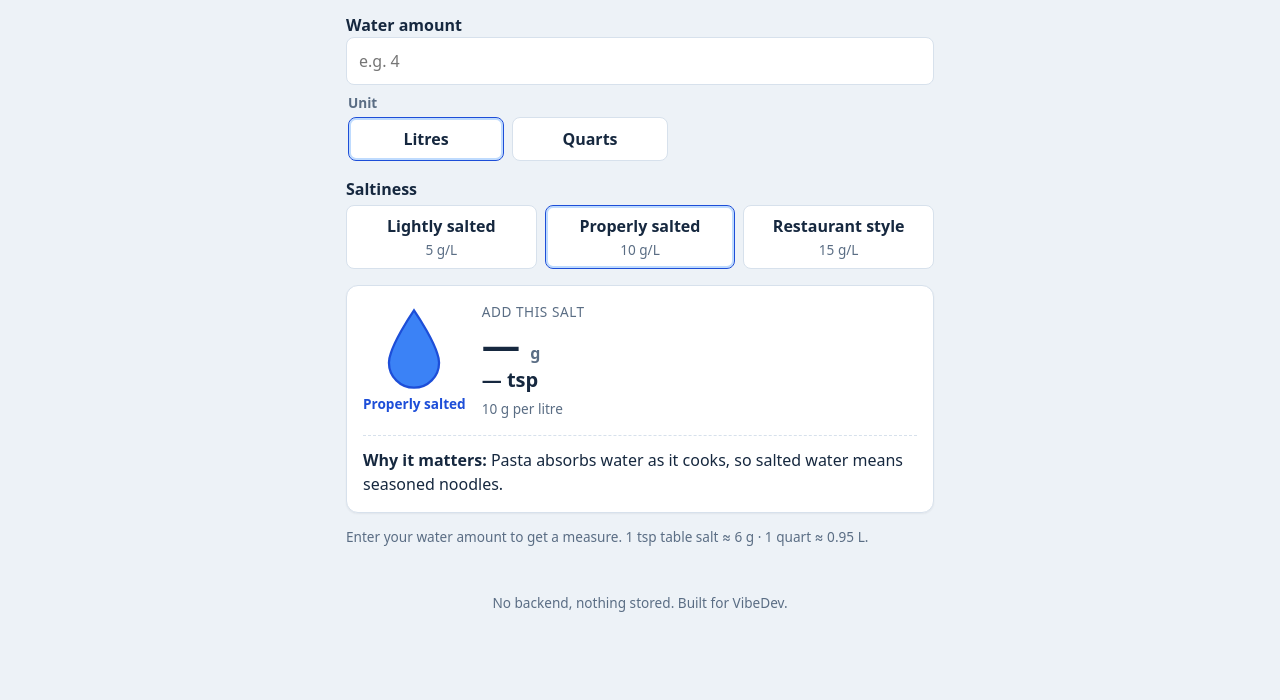
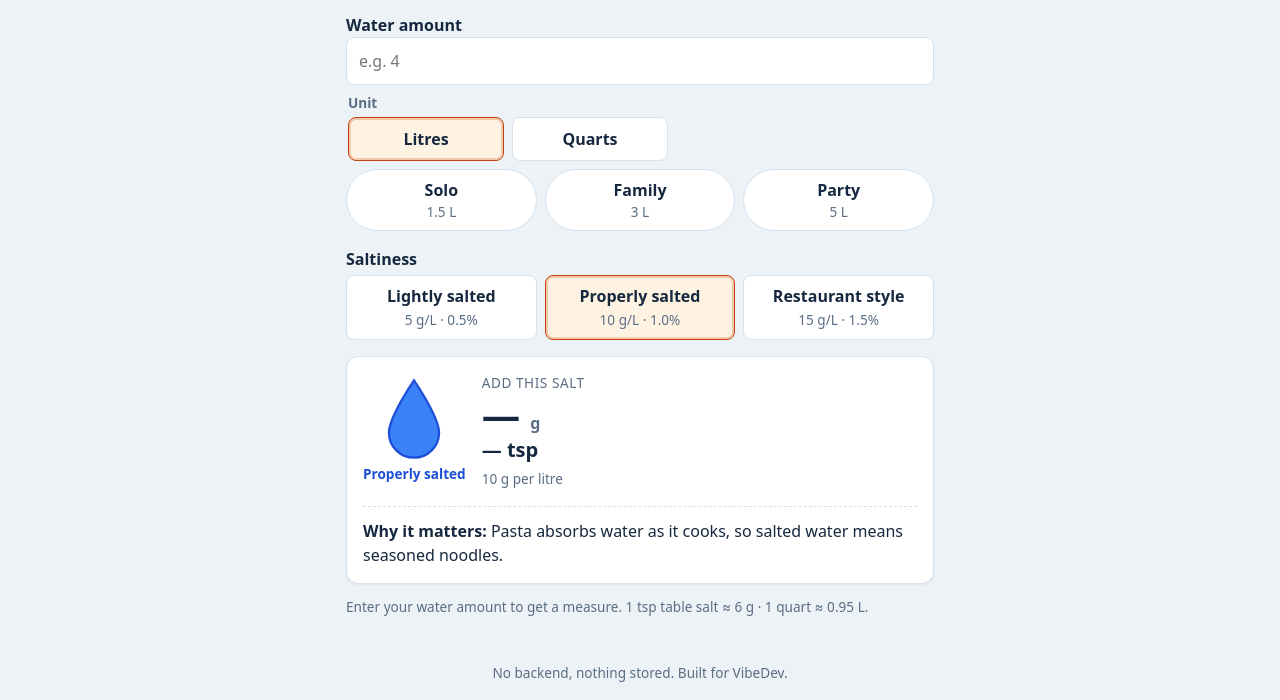
Before and after one commit to trefeon/pasta-water-salt-ratio-calculator, a plain HTML site: page index.html in a window 1280 px wide. Shown: the part 156-856 px from the top of the page. Before the commit the page ends 800 px from the top, so only its background shows below. Drawn offline with Linux system fonts and the light colour scheme.

Commit message:
ui: terracotta identity port, pot presets, salinity percent labels

```diff
--- a/app.js
+++ b/app.js
@@ -39,4 +39,9 @@ function update() {
 const form = document.querySelector("#calc");
 form.addEventListener("input", update);
 form.addEventListener("change", update);
+document.querySelectorAll(".presets button").forEach(b => b.addEventListener("click", () => {
+  const litres = Number(b.dataset.l);
+  water.value = val("unit") === "qt" ? String(Math.round(litres / QUART_TO_LITRE * 10) / 10) : String(litres);
+  update();
+}));
 update();
--- a/index.html
+++ b/index.html
@@ -25,13 +25,18 @@
 <label><input type="radio" name="unit" value="L" checked><span>Litres</span></label>
 <label><input type="radio" name="unit" value="qt"><span>Quarts</span></label>
 </fieldset>
+<div class="presets" role="group" aria-label="Pot presets">
+<button type="button" data-l="1.5">Solo<small>1.5 L</small></button>
+<button type="button" data-l="3">Family<small>3 L</small></button>
+<button type="button" data-l="5">Party<small>5 L</small></button>
+</div>
 </div>
 <fieldset class="field" id="levelSeg">
 <legend>Saltiness</legend>
 <div class="levels">
-<label><input type="radio" name="level" value="light"><span>Lightly salted<small>5 g/L</small></span></label>
-<label><input type="radio" name="level" value="classic" checked><span>Properly salted<small>10 g/L</small></span></label>
-<label><input type="radio" name="level" value="restaurant"><span>Restaurant style<small>15 g/L</small></span></label>
+<label><input type="radio" name="level" value="light"><span>Lightly salted<small>5 g/L · 0.5%</small></span></label>
+<label><input type="radio" name="level" value="classic" checked><span>Properly salted<small>10 g/L · 1.0%</small></span></label>
+<label><input type="radio" name="level" value="restaurant"><span>Restaurant style<small>15 g/L · 1.5%</small></span></label>
 </div>
 </fieldset>
 <p class="error" id="error" role="alert" hidden></p>
--- a/style.css
+++ b/style.css
@@ -1,5 +1,5 @@
 /* Tokens: sea-mist paper, deep-sea ink, salt-blue scale. */
-:root{--bg:#edf2f7;--surface:#fff;--ink:#16283f;--muted:#5a6d84;--line:#d7e1ec;--brand:#1d4ed8;--r:12px;--s1:4px;--s2:8px;--s3:12px;--s4:16px;--s5:24px;--fs-sm:.85rem;--fs:1rem;--fs-lg:1.25rem;--fs-xl:1.7rem;--lv1:#bfdbfe;--lv2:#3b82f6;--lv3:#1e3fae}
+:root{--bg:#edf2f7;--surface:#fff;--ink:#16283f;--muted:#5a6d84;--line:#d7e1ec;--brand:#1d4ed8;--terra:#c2410c;--amber:#fef3e2;--r:12px;--s1:4px;--s2:8px;--s3:12px;--s4:16px;--s5:24px;--fs-sm:.85rem;--fs:1rem;--fs-lg:1.25rem;--fs-xl:1.7rem;--lv1:#bfdbfe;--lv2:#3b82f6;--lv3:#1e3fae}
 *{box-sizing:border-box}
 body{margin:0;font:1rem/1.5 system-ui,-apple-system,"Segoe UI",Roboto,sans-serif;background:var(--bg);color:var(--ink)}
 .topbar{display:flex;align-items:baseline;gap:var(--s2);padding:var(--s3) var(--s4);background:var(--surface);border-bottom:1px solid var(--line)}
@@ -18,8 +18,14 @@ h1{font-family:Georgia,"Times New Roman",serif;font-size:var(--fs-xl);margin:0;l
 .seg input,.levels input{position:absolute;opacity:0;width:1px;height:1px}
 .seg span,.levels span{display:flex;flex-direction:column;align-items:center;gap:2px;min-height:44px;justify-content:center;padding:var(--s2);border:1px solid var(--line);border-radius:8px;background:var(--surface);font-weight:600}
 .seg small,.levels small{font-weight:400;color:var(--muted);font-size:var(--fs-sm)}
-.seg input:checked+span,.levels input:checked+span{border-color:var(--brand);box-shadow:0 0 0 2px #bfdbfe inset}
-.seg input:focus-visible+span,.levels input:focus-visible+span{outline:3px solid #bfdbfe;outline-offset:2px}
+.seg input:checked+span,.levels input:checked+span{border-color:var(--terra);background:var(--amber);box-shadow:0 0 0 2px #f3c9ae inset}
+.seg input:focus-visible+span,.levels input:focus-visible+span,button:focus-visible{outline:3px solid #bfdbfe;outline-offset:2px}
+.presets{display:flex;gap:var(--s2);margin-top:var(--s2)}
+.presets button{flex:1;display:flex;flex-direction:column;align-items:center;min-height:48px;justify-content:center;padding:var(--s2);border:1px solid var(--line);border-radius:999px;background:var(--surface);color:var(--ink);font:inherit;font-weight:600;cursor:pointer}
+.presets button small{font-weight:400;color:var(--muted);font-size:var(--fs-sm)}
+.presets button:hover{border-color:var(--terra)}
+.presets button:active{transform:scale(.97)}
+.card{border-top:4px solid var(--terra)}
 .levels{display:grid;gap:var(--s2)}
 @media(min-width:640px){.levels{grid-template-columns:1fr 1fr 1fr}.seg{max-width:320px}}
 .error{color:#b91c1c;background:#fdeaea;border:1px solid #f3c2c2;border-radius:8px;padding:var(--s2) var(--s3);font-size:var(--fs-sm)}
@@ -43,3 +49,5 @@ h1{font-family:Georgia,"Times New Roman",serif;font-size:var(--fs-xl);margin:0;l
 .hint{color:var(--muted);font-size:var(--fs-sm)}
 .footer{text-align:center;color:var(--muted);font-size:var(--fs-sm);padding:var(--s4)}
 @media(min-width:1024px){main{max-width:620px}h1{font-size:1.9rem}}
+@media(prefers-color-scheme:dark){.seg input:checked+span,.levels input:checked+span{background:#3a2417;box-shadow:0 0 0 2px #7a4a26 inset}}
+@media(prefers-reduced-motion:reduce){.presets button:active{transform:none}}
```
